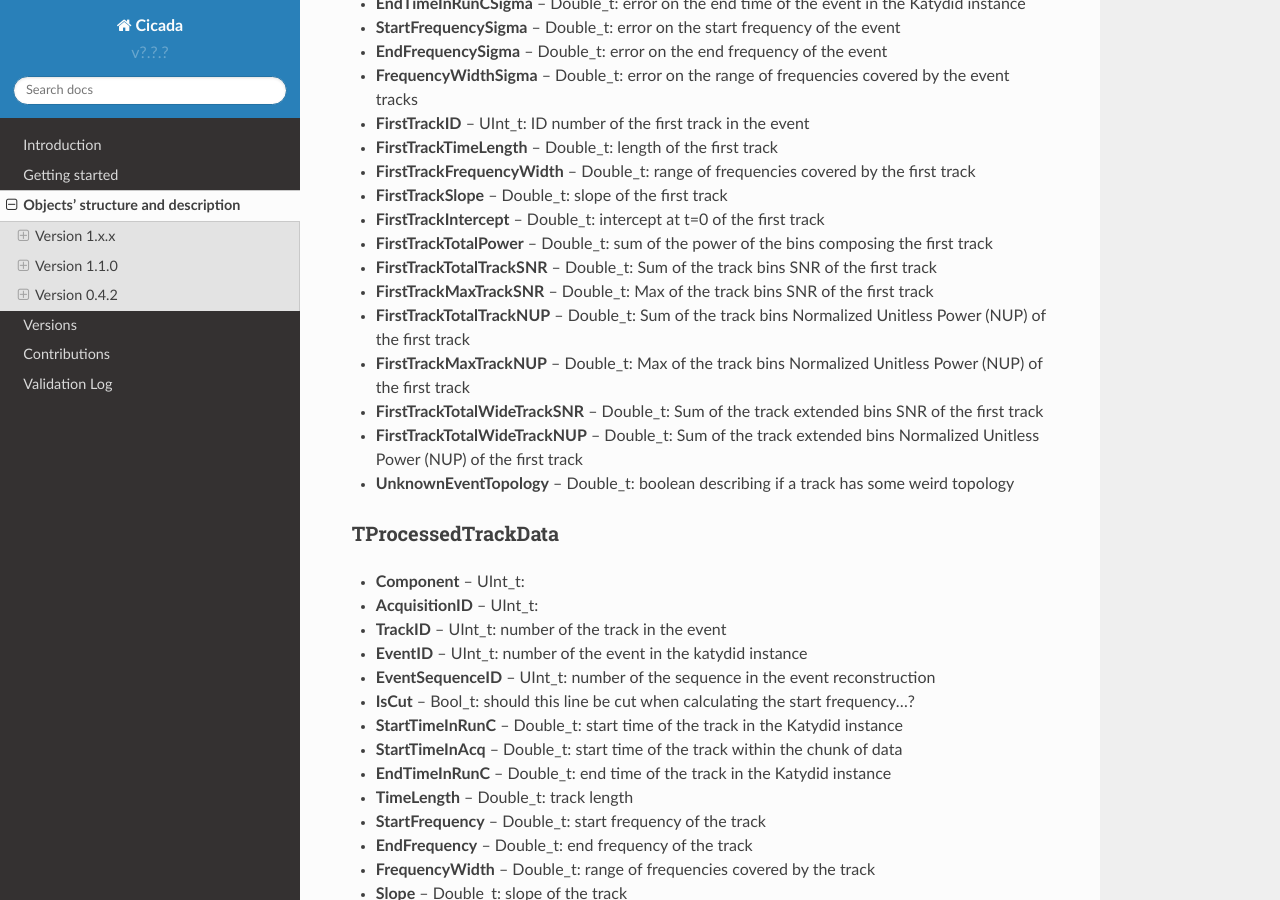
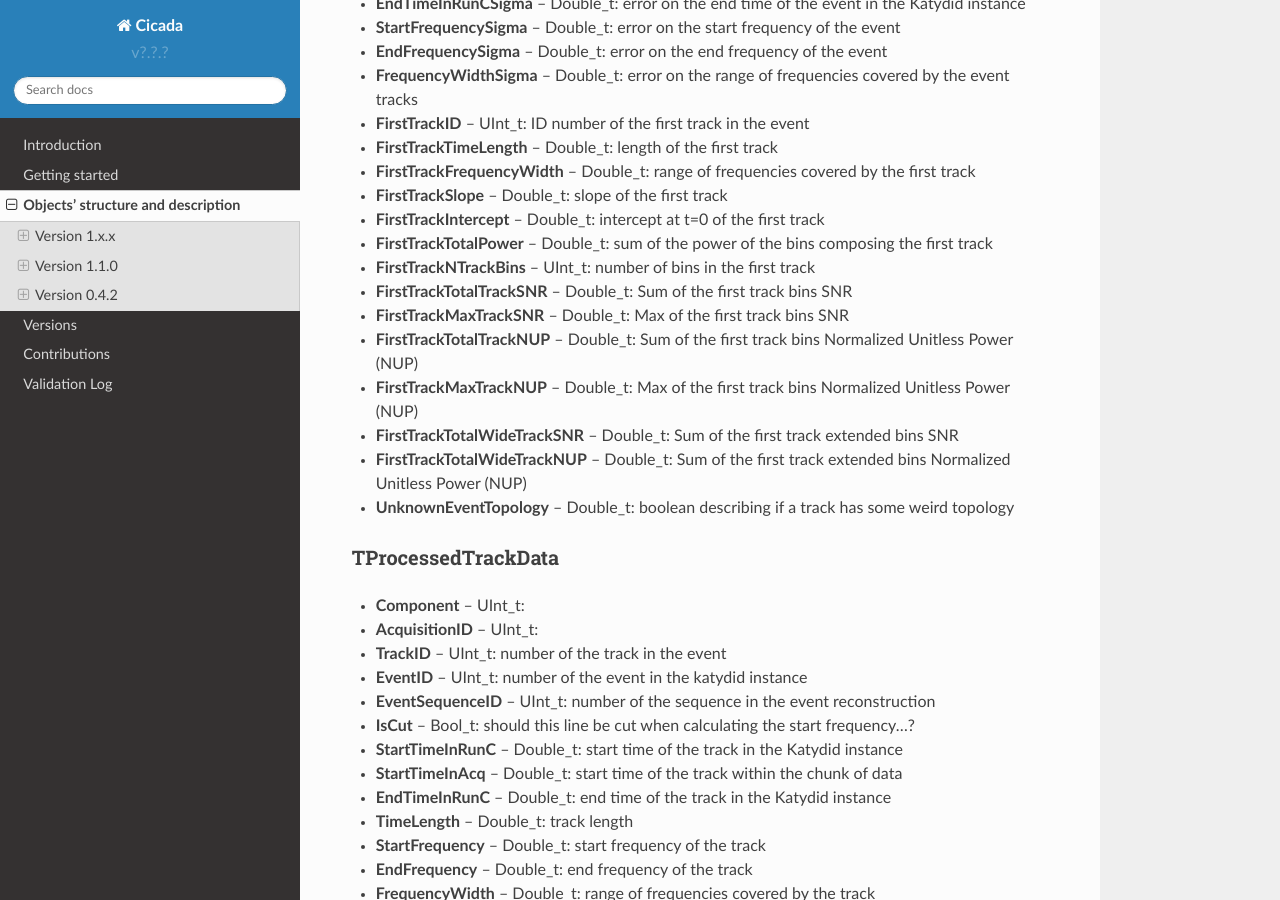
Before and after one commit to project8/cicada, a Sphinx documentation site: the page built from Documentation/ObjectsStructure.rst, in a window 1280 px wide and 900 px high, scrolled down 658 px. Built offline with Sphinx 7.4.7 and the Read the Docs theme 2.0.0, drawn with Linux system fonts in a browser that asks for light colours.

Commit message:
Some more documentation update

```diff
--- a/Documentation/ObjectsStructure.rst
+++ b/Documentation/ObjectsStructure.rst
@@ -36,12 +36,13 @@ TMultiTrackEventData
 * **FirstTrackSlope** -- Double_t: slope of the first track
 * **FirstTrackIntercept** -- Double_t: intercept at t=0 of the first track
 * **FirstTrackTotalPower** -- Double_t: sum of the power of the bins composing the first track
-* **FirstTrackTotalTrackSNR** -- Double_t: Sum of the track bins SNR of the first track
-* **FirstTrackMaxTrackSNR** -- Double_t: Max of the track bins SNR of the first track
-* **FirstTrackTotalTrackNUP** -- Double_t: Sum of the track bins Normalized Unitless Power (NUP) of the first track
-* **FirstTrackMaxTrackNUP** -- Double_t: Max of the track bins Normalized Unitless Power (NUP) of the first track
-* **FirstTrackTotalWideTrackSNR** -- Double_t: Sum of the track extended bins SNR of the first track
-* **FirstTrackTotalWideTrackNUP** -- Double_t: Sum of the track extended bins Normalized Unitless Power (NUP) of the first track
+* **FirstTrackNTrackBins** -- UInt_t: number of bins in the first track
+* **FirstTrackTotalTrackSNR** -- Double_t: Sum of the first track bins SNR
+* **FirstTrackMaxTrackSNR** -- Double_t: Max of the first track bins SNR
+* **FirstTrackTotalTrackNUP** -- Double_t: Sum of the first track bins Normalized Unitless Power (NUP)
+* **FirstTrackMaxTrackNUP** -- Double_t: Max of the first track bins Normalized Unitless Power (NUP)
+* **FirstTrackTotalWideTrackSNR** -- Double_t: Sum of the first track extended bins SNR
+* **FirstTrackTotalWideTrackNUP** -- Double_t: Sum of the first track extended bins Normalized Unitless Power (NUP)
 
 * **UnknownEventTopology** -- Double_t: boolean describing if a track has some weird topology
 
```
